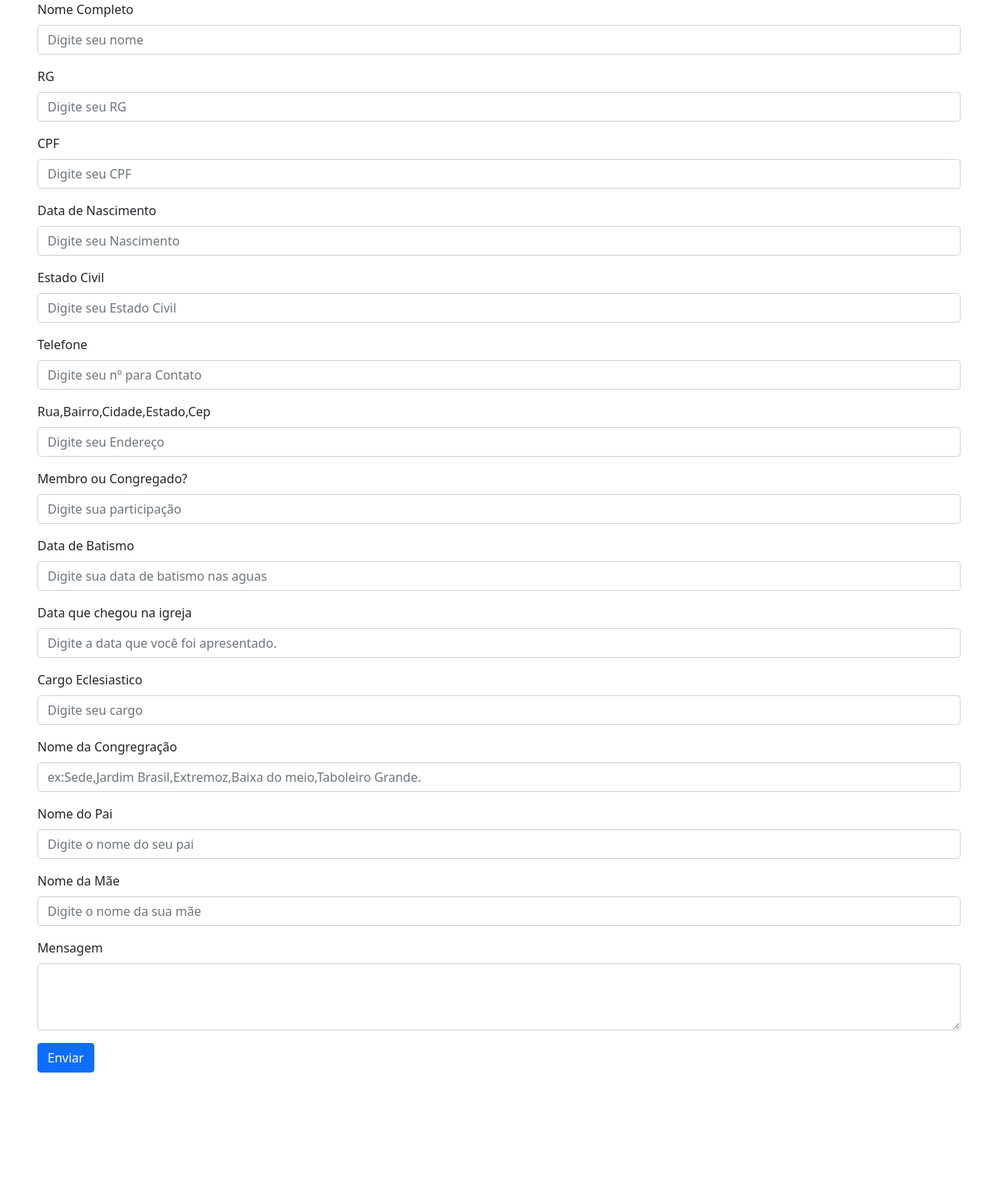
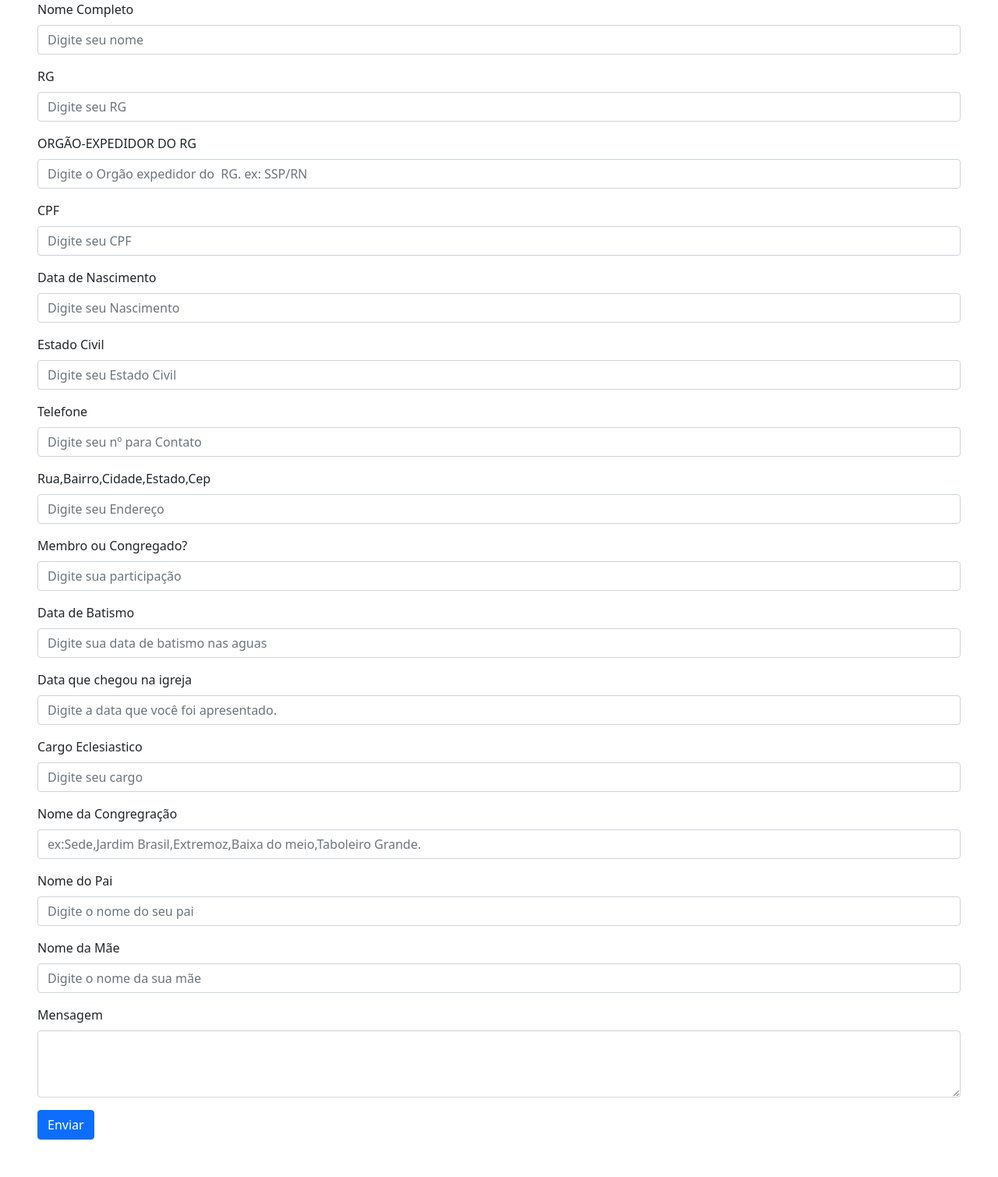
Before and after one commit to davi41229/formulario-flask, a Flask app: page / in a window 1280 px wide. Shown: the part 104-1614 px from the top of the page at 78% size. Before the commit the page ends 1480 px from the top, so only its background shows below. Run offline with Flask 2, Linux system fonts and the light colour scheme; parts of the project's set-up code (start-up, migrations or seed data) failed here and were passed over; some libraries are stand-ins or nearby versions.

Commit message:
Update index.html

```diff
--- a/templates/index.html
+++ b/templates/index.html
@@ -51,6 +51,11 @@
         <label for="exampleFormControlInput1" class="form-label">RG</label>
         <input type="text" name="identidade" class="form-control" id="exampleFormControlInput1"
           placeholder="Digite seu RG" required>
+      </div>
+       <div class="mb-3">
+        <label for="exampleFormControlInput1" class="form-label">ORGÃO-EXPEDIDOR DO RG</label>
+        <input type="text" name="orgaoespedidor" class="form-control" id="exampleFormControlInput1"
+          placeholder="Digite o Orgão expedidor do  RG. ex: SSP/RN" required>
       </div>
       <div class="mb-3">
         <label for="exampleFormControlInput1" class="form-label">CPF</label>
```
